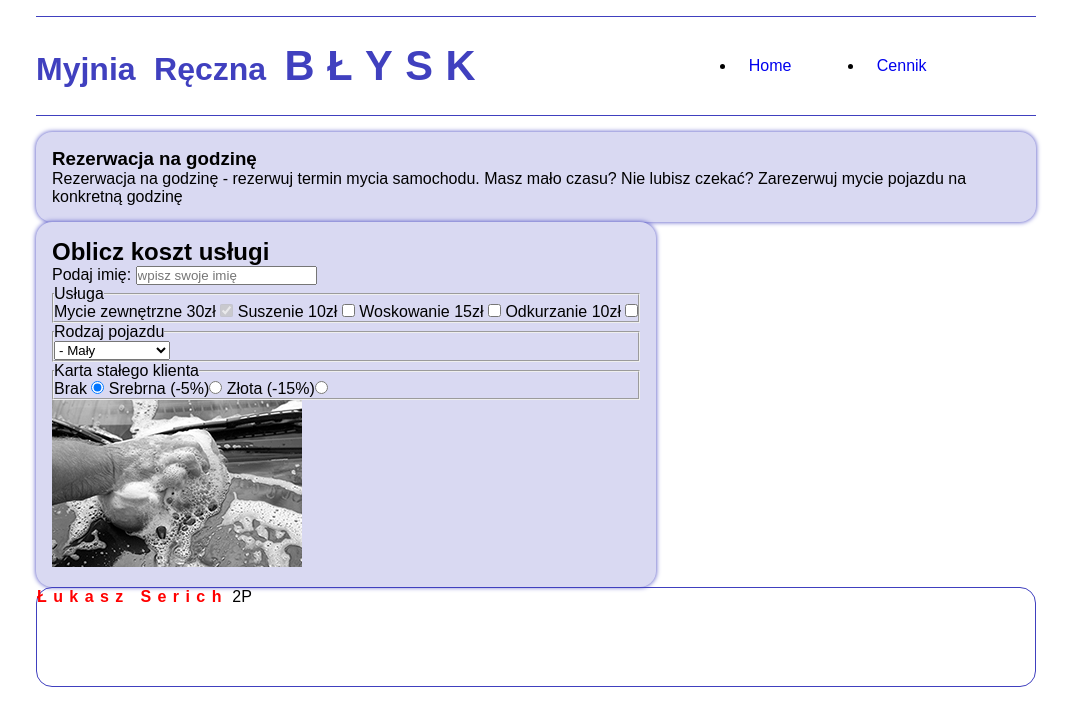
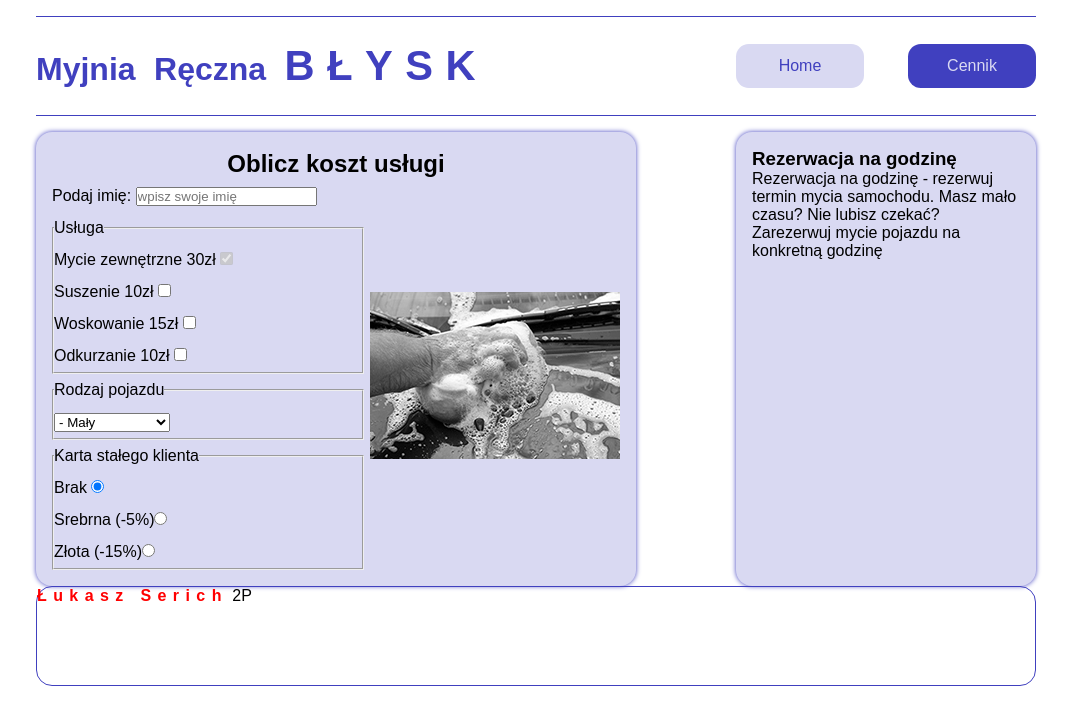
Before and after one commit to SLukasz30/Myjnia, a plain HTML site: page cennik.html in a window 1280 px wide. Shown: the whole page, without its empty margins (104-1175 px from the left). Drawn offline with Linux system fonts and the light colour scheme.

Commit message:
CSS poprawki

```diff
--- a/cennik.html
+++ b/cennik.html
@@ -49,7 +49,7 @@
                  <label>Złota (-15%)<input type="radio" name="karta"></label>
                 </fieldset>
             </form>
-            <img src="hand_m.jpg" alt="mycie ręczne">
+            <div class="zdjecie"><img src="hand_m.jpg" alt="mycie ręczne"></div>
         </main>
 
         <footer>
--- a/css/main.css
+++ b/css/main.css
@@ -21,6 +21,7 @@ body
     margin:auto;
     display:flex;
     flex-wrap: wrap;
+    justify-content: space-between;
 }
 .container>header
 {
@@ -48,24 +49,51 @@ body
 .container>header>nav
 {
     flex-basis: 30%;
+
 }
 .container>header>nav>ul
 {
     height:100%;
     display:flex;
     align-items: center;
+    list-style-type: none;
+    justify-content: space-between;
 }
 .container>header>nav>ul>li
 {
-    width:8em;
-    padding: 0.8em;
-    border-radius: 0.8em;
+    flex-basis: 40%;
+}
 
-}
 .container>header>nav>ul>li>a
 {
     text-decoration: none;
+    display:block;
+    width:8em;
+    padding: 0.8em;
+    text-align: center
+
 }
+.container>header>nav>ul>li:nth-of-type(1)
+{
+    background: var(--bialy);
+    border-radius: 0.8em;
+}
+.container>header>nav>ul>li:nth-of-type(2)
+{
+    background: var(--niebieski);
+    border-radius: 0.8em;
+}
+.container>header>nav>ul>li:nth-of-type(2)>*
+{
+    color: var(--bialy);
+}
+
+.container>header>nav>ul>li:nth-of-type(1)>*
+{
+    color: var(--niebieski);
+}
+
+
 
 .container>main
 {
@@ -73,6 +101,35 @@ body
     border-radius: 1em;
     background-color: var(--bialy);
     box-shadow: 0 0 5px 0 var(--niebieski);
+    flex-basis: 60%;
+    line-height: 2em;
+    display:flex;
+    flex-wrap: wrap;
+    justify-content: space-between;
+}
+.container>main>h2
+{
+    font-weight: bold;
+    flex-basis: 100%;
+    display:flex;
+    justify-content: center;
+}
+
+.container>main>form
+{
+    flex-basis: 55%;
+}
+.container>main>form>fieldset:nth-of-type(1),.container>main>form>fieldset:nth-of-type(3)
+{
+    display:flex;
+    flex-wrap: wrap;
+    flex-direction: column;
+}
+.container>main>.zdjecie
+{
+    display:flex;
+    flex-wrap: wrap;
+    align-items: center;
 }
 
 .container>aside
@@ -81,23 +138,16 @@ body
     border-radius: 1em;
     background-color: var(--bialy);
     box-shadow: 0 0 5px 0 var(--niebieski);
+    flex-basis: 30%;
+    order:2;
 }
-
-.container>main
-{
-
-}
-.container>aside
-{
-
-}
-
 .container>footer
 {
     height:100px;
     border:1px solid var(--niebieski);
     border-radius: 1em;
     flex-basis: 100%;
+    order:3;
 }
 .container>footer>span
 {
```
